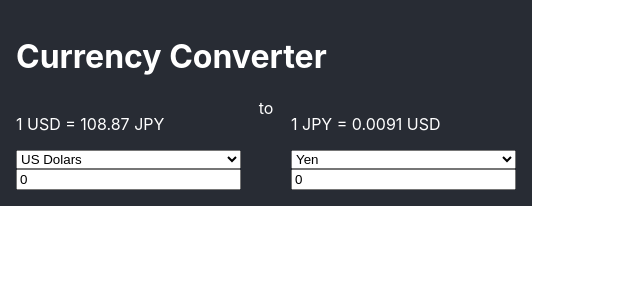
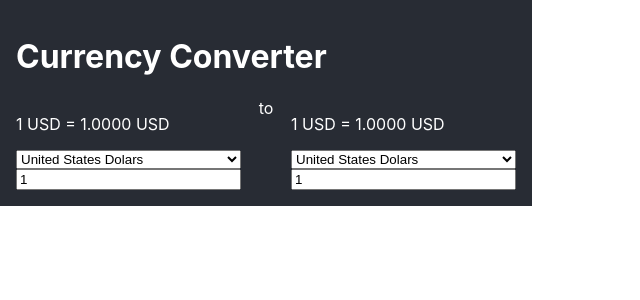
Before and after one commit to simondell/test-artfinder, a React (Create React App) app: page / in a window 1280 px wide. Shown: the top 300 px of the page, without its empty margins (0-640 px from the left). Built offline with nearby package versions, Linux system fonts and the light colour scheme.

Commit message:
Refactor ready for converting amount values

```diff
--- a/src/App.tsx
+++ b/src/App.tsx
@@ -4,6 +4,9 @@ import RatesContext, {
   Rate
 } from './Rates/RatesContext'
 import './App.css';
+
+// NOTE I have used lodash and ramda to accomplish what these do.
+//    In a full project I'd likely use such a library.
 import set from './Shared/Helpers/set'
 import updateAt from './Shared/Helpers/updateAt'
 
@@ -18,33 +21,64 @@ enum Indeces {
   SECOND,
 }
 
-// TODO in a bigger app, genericise actions and types
-export enum ActionTypes {
-  SET_CURRENCY,
-  SET_VALUE,
-  // SET_RATES,
+// TODO these action types are not easily maintainable
+export enum AmountsActionTypes {
+  SET_CURRENCY = 'SET_CURRENCY',
+  SET_VALUE = 'SET_VALUE',
 };
 
-// TODO this one action type handles all three actions. In a real app this would
-//    be three different types (and probably use redux-actions, redux-toolkit or )
-interface Action {
+interface AmountsAction {
+  index: Indeces;
   denomination?: string;
-  index: Indeces;
-  type: ActionTypes;
   value?: number;
+  type: AmountsActionTypes;
+}
+
+function setCurrency (index: Indeces, denomination: string): AmountsAction {
+  return {
+    denomination,
+    index,
+    type: AmountsActionTypes.SET_CURRENCY,
+  }
+}
+
+function setValue (index: Indeces, value: number): AmountsAction {
+  return {
+    index,
+    type: AmountsActionTypes.SET_VALUE,
+    value,
+  }
+}
+
+
+export enum RatesActionTypes {
+  SET_RATES = 'SET_RATES',
 };
 
-export function manageAmounts (amounts: Amount[], action: Action): Amount[] {
+interface RatesAction {
+  type: RatesActionTypes
+  rates: Rate[]
+}
+
+function setRates (rates: Rate[]): RatesAction {
+  return {
+    rates,
+    type: RatesActionTypes.SET_RATES
+  }
+}
+
+export function manageAmounts (state: ConverterState, action: AmountsAction): Amount[] {
   const { index } = action
+  const { amounts } = state
 
   switch (action.type) {
-    case ActionTypes.SET_CURRENCY: {
+    case AmountsActionTypes.SET_CURRENCY: {
       const { denomination = amounts[index].denomination } = action;
       const newAmount =  set<Amount>('denomination', denomination, amounts[index]);
       return updateAt<Amount>(index, newAmount, amounts);
     }
 
-    case ActionTypes.SET_VALUE: {
+    case AmountsActionTypes.SET_VALUE: {
       const { value = amounts[index].value } = action;
       const newAmount = set<Amount>('value', value, amounts[index]);
       return updateAt<Amount>(index, newAmount, amounts);
@@ -55,11 +89,45 @@ export function manageAmounts (amounts: Amount[], action: Action): Amount[] {
   }
 }
 
+interface ConverterState {
+  amounts: Amount[],
+  rates: Rate[]
+}
+
+const defaultState: ConverterState = {
+  amounts: [
+    { denomination: 'HOT', value: 1 },
+    { denomination: 'DOG', value: 1 },
+  ],
+  rates: [
+    ['DOG', 5],
+    ['HOT', 0.23],
+  ],
+}
+
+export function rootReducer (state = defaultState, action: AmountsAction | RatesAction ): ConverterState {
+  switch (action.type) {
+    case RatesActionTypes.SET_RATES:
+      const { rates } = action as RatesAction
+      return set<ConverterState>('rates', rates, state);
+
+    case AmountsActionTypes.SET_CURRENCY:
+    case AmountsActionTypes.SET_VALUE: {
+      const amounts = manageAmounts(state, action as AmountsAction);
+      const nextState = set<ConverterState>('amounts', amounts, state);
+      return nextState;
+    }
+
+    default:
+      return state;
+  }
+}
+
 function App() {
-  const [rates, setRates] = React.useState<Rate[]>([])
+  const [{ amounts, rates }, dispatch] = React.useReducer(rootReducer, defaultState)
 
   React.useEffect(() => {
-    setRates([
+    const rates: Rate[] = [
       ['USD', 1.1250],
       ['JPY', 122.48],
       ['BGN', 1.9558],
@@ -67,31 +135,21 @@ function App() {
       ['DKK', 7.4557],
       ['GBP', 0.89685],
       ['HUF', 344.90],
-    ])
+    ]
+    dispatch(setRates(rates))
+    dispatch(setCurrency(Indeces.FIRST, rates[0][0]))
+    dispatch(setCurrency(Indeces.SECOND, rates[0][0]))
   }, [])
 
-  const [amounts, dispatch] = React.useReducer(manageAmounts, [
-    { denomination: 'USD', value: 0 },
-    { denomination: 'JPY', value: 0 },
-  ])
-
-  function setCurrency (index: Indeces) {
+  function onChangeCurrencyFor (index: Indeces) {
     return (e: React.ChangeEvent<HTMLSelectElement>) => {
-      dispatch({
-        denomination: e.target.value,
-        index,
-        type: ActionTypes.SET_CURRENCY,
-      })
+      dispatch(setCurrency(index, e.target.value))
     }
   }
 
-  function setValue (index: Indeces) {
+  function onChangeValueFor (index: Indeces) {
     return (e: React.ChangeEvent<HTMLInputElement>) => {
-      dispatch({
-        index,
-        type: ActionTypes.SET_VALUE,
-        value: parseFloat(e.target.value),
-      })
+      dispatch(setValue(index, parseFloat(e.target.value)))
     }
   }
 
@@ -106,8 +164,8 @@ function App() {
           className="converters"
         >
           <AmountBoard
-            onChangeCurrency={setCurrency(Indeces.FIRST)}
-            onChangeValue={setValue(Indeces.FIRST)}
+            onChangeCurrency={onChangeCurrencyFor(Indeces.FIRST)}
+            onChangeValue={onChangeValueFor(Indeces.FIRST)}
             comparison={amounts[Indeces.SECOND].denomination}
             denomination={amounts[Indeces.FIRST].denomination}
             value={amounts[Indeces.FIRST].value}
@@ -116,8 +174,8 @@ function App() {
           <span>to</span>
 
           <AmountBoard
-            onChangeCurrency={setCurrency(Indeces.SECOND)}
-            onChangeValue={setValue(Indeces.SECOND)}
+            onChangeCurrency={onChangeCurrencyFor(Indeces.SECOND)}
+            onChangeValue={onChangeValueFor(Indeces.SECOND)}
             comparison={amounts[Indeces.FIRST].denomination}
             denomination={amounts[Indeces.SECOND].denomination}
             value={amounts[Indeces.SECOND].value}
--- a/src/Currency/Constants.ts
+++ b/src/Currency/Constants.ts
@@ -1,10 +1,12 @@
 export const CurrencyNames: {[k: string]: string} = {
-  USD: 'US Dolars',
+  HOT: 'Hots',
+  DOG: 'Dogs',
+  USD: 'United States Dolars',
   JPY: 'Yen',
   BGN: '',
   CZK: '',
   DKK: 'Krona',
-  GBP: 'Sterling',
+  GBP: 'GB Pound Sterling',
   HUF: '',
   PLN: '',
   RON: '',
@@ -19,14 +21,14 @@ export const CurrencyNames: {[k: string]: string} = {
   BRL: '',
   CAD: '',
   CNY: '',
-  HKD: 'HK Dollars',
+  HKD: 'Hong Kong Dollars',
   IDR: '',
   ILS: '',
   INR: '',
   KRW: '',
   MXN: '',
   MYR: '',
-  NZD: 'NZ Dollars',
+  NZD: 'New Zealand Dollars',
   PHP: '',
   SGD: '',
   THB: '',
```
Also changed, not shown: 1 other file (tests, documents, lock files or other folders).
